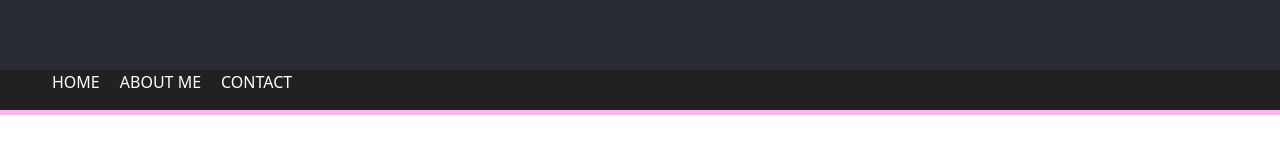
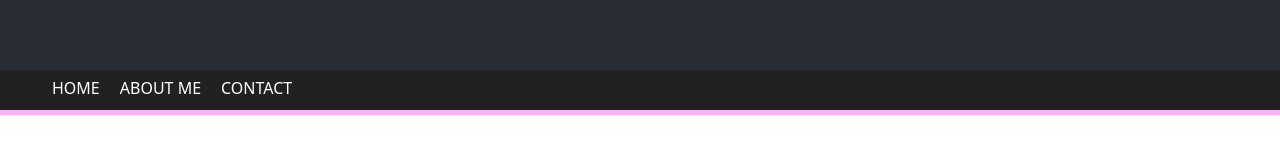
Before and after one commit to 92berra/92berra.github.io, a React (Create React App) app: page / in a window 1280 px wide. Shown: the part 730-890 px from the top of the page. Built offline with nearby package versions, Linux system fonts and the light colour scheme; a web font is replaced by a local one.

Commit message:
navbaritem align

```diff
--- a/src/components/ContactForm.js
+++ b/src/components/ContactForm.js
@@ -33,7 +33,9 @@ export default function ContactForm() {
     };
 
     return (
-        <div className="form-wrap my-4 p-4">
+        <div>
+            <h1 className='ContentHeader'>CONTACT</h1>
+            <div className="form-wrap my-4 p-4">
             <form ref={form} onSubmit={sendEmail} style={{ width: '100%' }} id="contact-form">
                 <div id="tagArea" style={{ padding: '0 4px' }}></div>
                 <div className="form-floating mb-3">
@@ -53,5 +55,7 @@ export default function ContactForm() {
                 </div>
             </form>
         </div>
+        </div>
+
     );
 }
--- a/src/components/NavBar.css
+++ b/src/components/NavBar.css
@@ -22,7 +22,6 @@
   justify-content: left;
   height: 40px;
   transition: top 0.3s;
-  top: 0;
   width: 100%;
   color: white;
 }
@@ -39,6 +38,9 @@
   color: white;
   list-style: none;
   cursor: pointer;
+  display: flex;
+  align-items: center;
+  margin-top: 12px;
 }
 
 .NavBarItem.Active {
```
